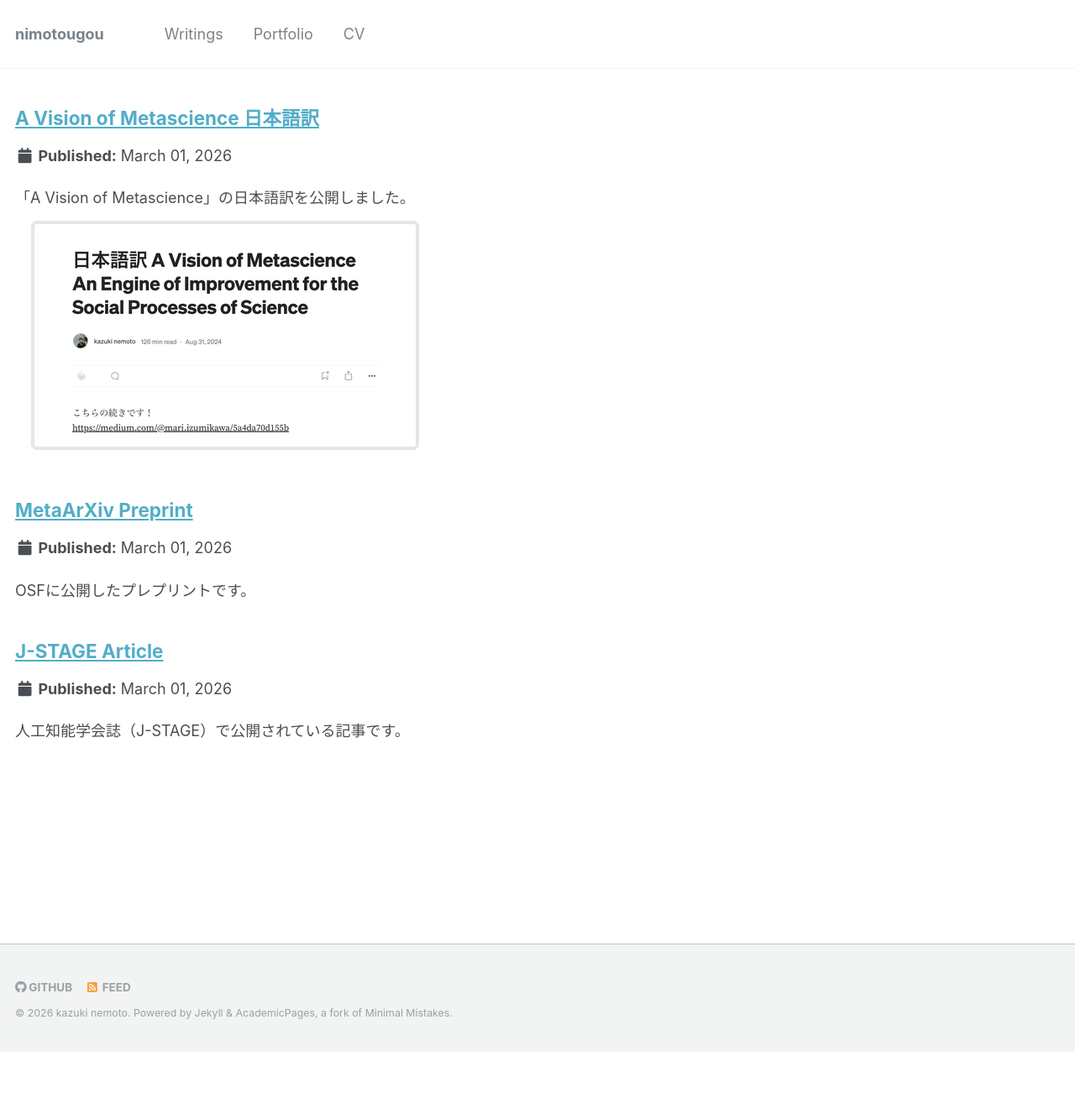
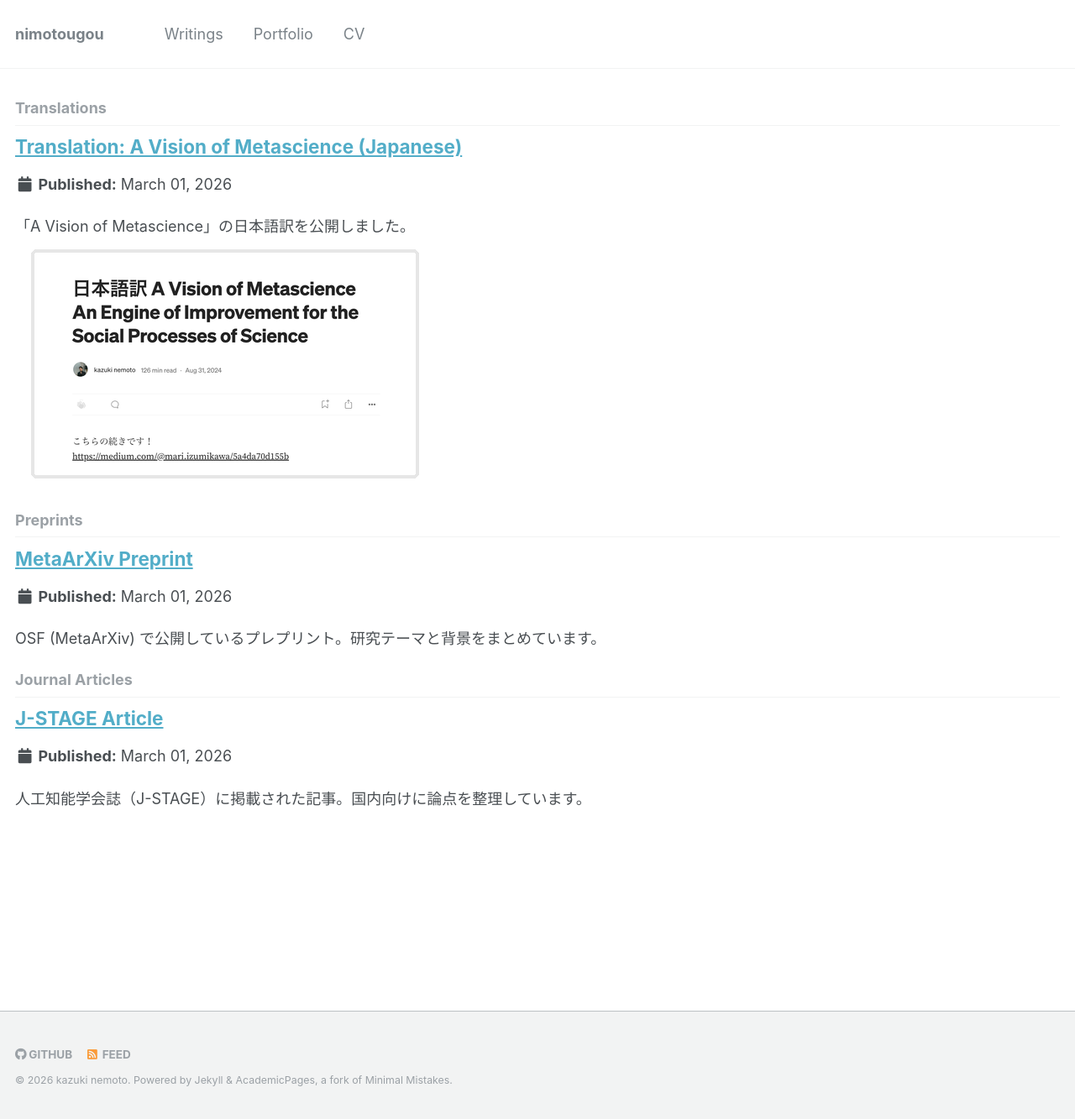
Before and after one commit to kazu-nemoto/kazu-nemoto.github.io, a Jekyll site: the page built from _pages/portfolio.html, in a window 1280 px wide. Shown: the whole page at 84% size. Built offline with Jekyll 4.4.1, drawn with Linux system fonts in a browser that asks for light colours; before the commit the page ends 1253 px from its top, so only the background shows below that.

Commit message:
Refine portfolio content and group items by publication medium

```diff
--- a/_pages/portfolio.html
+++ b/_pages/portfolio.html
@@ -9,6 +9,24 @@ show_title: false
 {% include base_path %}
 
 {% assign portfolio_sorted = site.portfolio | sort: "order" %}
+
+<h2 class="archive__subtitle">Translations</h2>
 {% for post in portfolio_sorted %}
-  {% include archive-single.html %}
+  {% if post.medium == "translation" %}
+    {% include archive-single.html %}
+  {% endif %}
 {% endfor %}
+
+<h2 class="archive__subtitle">Preprints</h2>
+{% for post in portfolio_sorted %}
+  {% if post.medium == "preprint" %}
+    {% include archive-single.html %}
+  {% endif %}
+{% endfor %}
+
+<h2 class="archive__subtitle">Journal Articles</h2>
+{% for post in portfolio_sorted %}
+  {% if post.medium == "journal" %}
+    {% include archive-single.html %}
+  {% endif %}
+{% endfor %}
--- a/_portfolio/portfolio-1.md
+++ b/_portfolio/portfolio-1.md
@@ -1,13 +1,14 @@
 ---
-title: "A Vision of Metascience 日本語訳"
+title: "Translation: A Vision of Metascience (Japanese)"
 excerpt: '「A Vision of Metascience」の日本語訳を公開しました。<br/><img src="/images/portfolio-1-500x300.png">'
 collection: portfolio
 order: 1
+medium: translation
 ---
 
 ![](/images/portfolio-1-500x300.png)
 
-# 日本語訳を公開しました — 「A Vision of Metascience」
+# 日本語訳公開: A Vision of Metascience
 
 このたび、記事「A Vision of Metascience: An Engine of Improvement for the Social Processes of Science」の日本語訳をMediumに公開しました。翻訳は原文の趣旨を尊重しつつ、日本語読者向けに読みやすく整理したものです。
 
--- a/_portfolio/portfolio-2.md
+++ b/_portfolio/portfolio-2.md
@@ -1,12 +1,21 @@
 ---
 title: "MetaArXiv Preprint"
-excerpt: "OSFに公開したプレプリントです。"
+excerpt: "OSF (MetaArXiv) で公開しているプレプリント。研究テーマと背景をまとめています。"
 collection: portfolio
 order: 2
+medium: preprint
 ---
 
-# MetaArXiv Preprint
+# MetaArXiv Preprint (OSF)
 
-OSF (MetaArXiv) に公開したプレプリントです。
+OSF (MetaArXiv) に公開しているプレプリントです。
+研究の背景、問題設定、考え方を一つの文書として整理しています。
 
 - [Read on OSF](https://osf.io/preprints/metaarxiv/yxj53_v1)
+
+---
+
+English Note
+
+This is a preprint hosted on OSF (MetaArXiv).
+It summarizes the research background, core problem setting, and current framing in a single document.
--- a/_portfolio/portfolio-3.md
+++ b/_portfolio/portfolio-3.md
@@ -1,12 +1,21 @@
 ---
 title: "J-STAGE Article"
-excerpt: "人工知能学会誌（J-STAGE）で公開されている記事です。"
+excerpt: "人工知能学会誌（J-STAGE）に掲載された記事。国内向けに論点を整理しています。"
 collection: portfolio
 order: 3
+medium: journal
 ---
 
 # J-STAGE Article
 
-人工知能学会誌（J-STAGE）で公開されている記事です。
+人工知能学会誌（J-STAGE）に掲載された記事です。
+国内読者向けに、テーマの背景と論点を整理した内容です。
 
 - [Read on J-STAGE](http://jstage.jst.go.jp/article/jjsai/39/3/39_431/_article/-char/ja/)
+
+---
+
+English Note
+
+This is a journal article published on J-STAGE (Journal of the Japanese Society for Artificial Intelligence).
+It presents the core context and discussion points for a Japanese audience.
```
Also changed, not shown: other parts of _portfolio/portfolio-1.md (+3 -3 lines).
